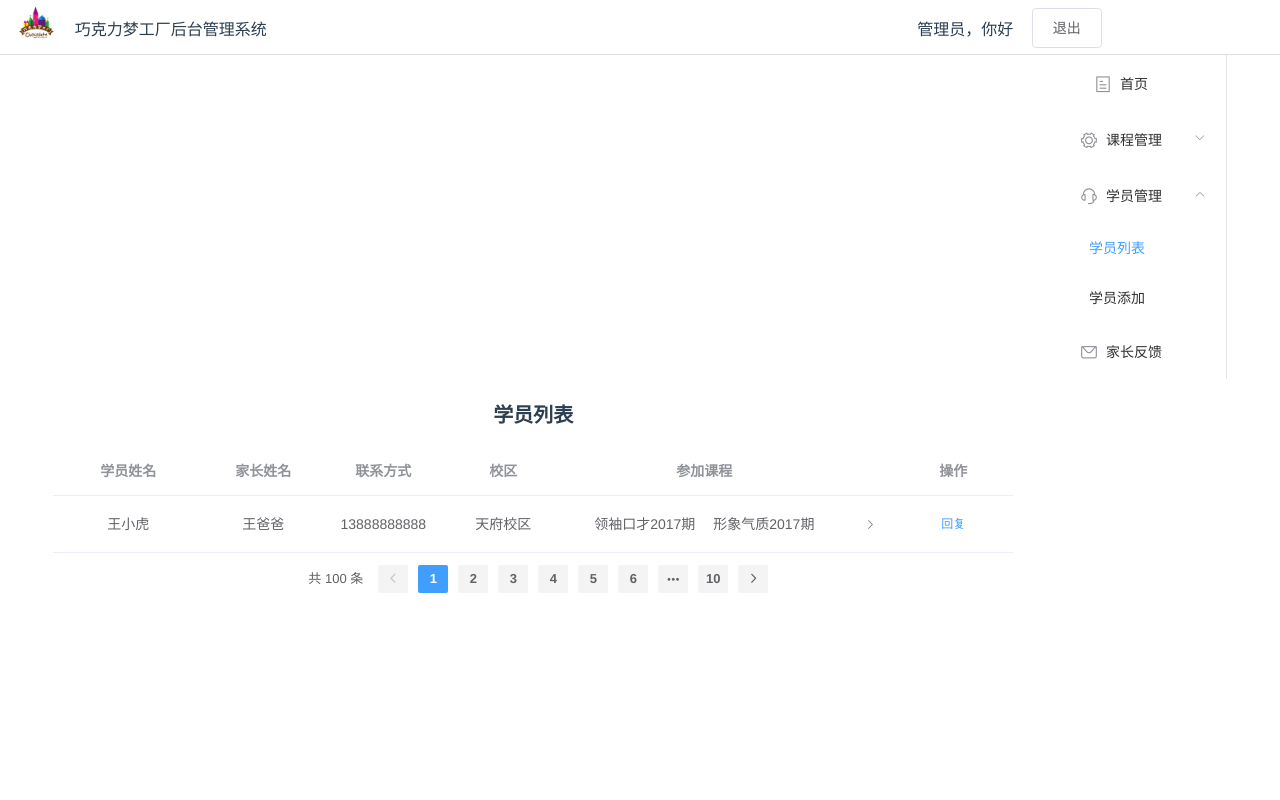
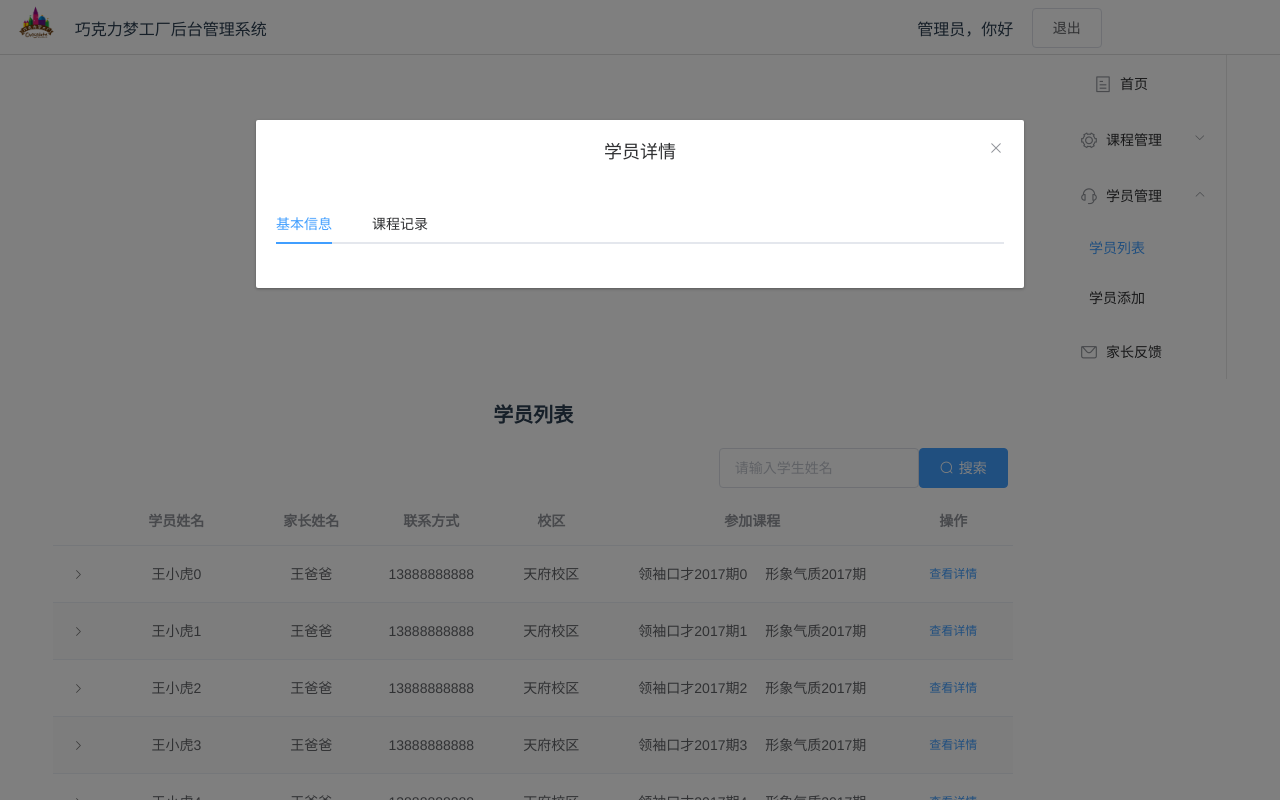
Before and after one commit to WangQingye/a-background-page-for-school-system, a Vue app: page /#/studentList in a window 1280 px wide. Shown: the top 800 px of the page. Built offline with nearby package versions, Linux system fonts and the light colour scheme.

Commit message:
搜索组件

```diff
--- a/src/components/AddStudent.vue
+++ b/src/components/AddStudent.vue
@@ -61,7 +61,7 @@ export default {
     };
     return {
       form: {
-        studentName: "111",
+        studentName: "",
         parentName: "",
         parentContact: "",
         school: "天府校区",
--- a/src/components/StudentList.vue
+++ b/src/components/StudentList.vue
@@ -1,8 +1,18 @@
 <template>
   <div class="student-list">
     <p class="text">学员列表</p>
-        <el-table class="feedback-table" :data="tableData4" style="width: 90%;margin:0 auto" max-height="1000">
-            <el-table-column fixed prop="name" align="center" label="学员姓名" width="150">
+    <search :place-text="'请输入学生姓名'" @search="search"></search>
+    <el-table stripe class="feedback-table" :data="nowData" style="width: 90%;margin:0 auto" max-height="1000">
+      <el-table-column fixed="left" type="expand">
+        <template slot-scope="scope">
+          <el-form label-position="left" inline class="demo-table-expand">
+            <el-form-item v-for="(cls, index) in scope.row.class" :key="index" :label="cls.className">
+              <el-progress class="class-progress" :stroke-width="16" :percentage="cls.finishPercnet" :status="cls.finishPercnet == 100 ? 'success':''"></el-progress>
+            </el-form-item>
+          </el-form>
+        </template>
+      </el-table-column>
+      <el-table-column prop="name" align="center" label="学员姓名" width="150">
       </el-table-column>
       <el-table-column prop="parentName" align="center" label="家长姓名" width="120">
       </el-table-column>
@@ -15,52 +25,77 @@
           <span>{{calClass(scope.row.class)}}</span>
         </template>
       </el-table-column>
-            <el-table-column type="expand">
-                <template slot-scope="scope">
-                    <el-form label-position="left" inline class="demo-table-expand">
-                        <el-form-item v-for="(cls, index) in scope.row.class" :key="index" :label="cls.className">
-                            <el-progress :text-inside="true" :stroke-width="18" :percentage="100" status="success"></el-progress>
-                        </el-form-item>
-                    </el-form>
-                </template>
-            </el-table-column>
       <el-table-column fixed="right" align="center" label="操作" width="120">
         <template slot-scope="scope">
           <el-button v-show="!scope.row.reply" @click="replyFeedBack(scope.row)" type="text" size="small">
-                        回复
-                    </el-button>
-                    <el-button v-show="scope.row.reply" disabled type="text" size="small">
-                        已回复
+            查看详情
           </el-button>
         </template>
       </el-table-column>
     </el-table>
     <div class="feed-back-pagination" style="text-align: left;margin-top: 10px;">
-            <el-pagination background @size-change="handleSizeChange" @current-change="handleCurrentChange" :current-page="currentPage" :page-size="10" layout="total, prev, pager, next" :total="count">
+      <el-pagination ref="paginat" background @size-change="handleSizeChange" @current-change="handleCurrentChange" :current-page="currentPage" :page-size="10" layout="total, prev, pager, next" :total="count">
       </el-pagination>
     </div>
+    <!-- <el-dialog title="修改店铺信息">
+      <el-tabs type="border-card">
+        <el-tab-pane label="用户管理">用户管理</el-tab-pane>
+        <el-tab-pane label="配置管理">配置管理</el-tab-pane>
+        <el-tab-pane label="角色管理">角色管理</el-tab-pane>
+        <el-tab-pane label="定时任务补偿">定时任务补偿</el-tab-pane>
+      </el-tabs>
+    </el-dialog> -->
+    <el-dialog title="学员详情" :visible.sync="dialogVisible" width="60%">
+      <el-tabs>
+        <el-tab-pane label="基本信息">
+
+        </el-tab-pane>
+        <el-tab-pane label="课程记录">配置管理</el-tab-pane>
+      </el-tabs>
+
+    </el-dialog>
   </div>
 </template>
 <script>
+import Search from "./tools/Search.vue";
 export default {
   data() {
-    return {
-      tableData4: [
-        {
-          name: "王小虎",
+    function mockData() {
+      let arr = [];
+      for (let i = 0; i < 100; i++) {
+        arr.push({
+          name: "王小虎" + i,
           parentName: "王爸爸",
           parentContact: "13888888888",
           school: "天府校区",
           class: [
-            { className: "领袖口才2017期", finishPercnet: 40 },
-            { className: "形象气质2017期", finishPercnet: 80 }
-          ],
-          restClass: 66
+            {
+              className: "领袖口才2017期" + i,
+              finishPercnet: Math.floor(Math.random() * 100)
+            },
+            {
+              className: "形象气质2017期",
+              finishPercnet: Math.floor(Math.random() * 100)
             }
           ],
+          restClass: 66,
+          index: i
+        });
+      }
+      return arr;
+    }
+    return {
+      allData: mockData(),
+      nowData: [],
+      searchData: [],
       currentPage: 1,
-      count: 100
+      count: 100,
+      searchText: "",
+      dialogVisible: true
     };
+  },
+  mounted() {
+    this.nowData = this.allData.slice(0, 10);
   },
   methods: {
     handleSizeChange(val) {
@@ -68,9 +103,10 @@ export default {
     },
     handleCurrentChange(val) {
       this.currentPage = val;
-      this.tableData4.forEach(item => {
-        item.name = `王小虎${val}`;
-      });
+      // this.tableData4.forEach(item => {
+      //   item.name = `王小虎${val}`;
+      // });
+      this.nowData = this.allData.slice(val * 10 - 10, val * 10);
     },
     calClass(classArr) {
       let text = "";
@@ -78,12 +114,26 @@ export default {
         text += item.className + "　\n";
       });
       return text;
+    },
+    search(text) {
+      console.log(text);
+      this.searchData = this.allData.filter(item => {
+        return item.name.indexOf(text) !== -1;
+      });
+      this.count = this.searchData.length;
+      this.nowData = this.searchData.slice(
+        this.currentPage * 10 - 10,
+        this.currentPage * 10
+      );
     }
+  },
+  components: {
+    Search
   }
 };
 </script>
 <!-- Add "scoped" attribute to limit CSS to this component only -->
-<style scoped>
+<style>
 .text {
   font-size: 20px;
   font-weight: 600;
@@ -96,4 +146,15 @@ export default {
   width: 460px;
   margin: 0 auto;
 }
+.class-progress {
+  width: 150px;
+  margin-top: 10px;
+  margin-right: 50px;
+}
+.form {
+  display: block;
+}
+.class-progress-text {
+  display: inline;
+}
 </style>
--- /dev/null
+++ b/src/components/tools/Search.vue
@@ -0,0 +1,42 @@
+<template>
+  <div class="search">
+    <el-input class="search-input" :placeholder="placeText" v-model="criteria" style="padding-bottom:10px;" @change="search">
+    </el-input>
+    <el-button type="primary" icon="el-icon-search" v-on:click="search">搜索</el-button>
+  </div>
+</template>
+
+
+
+<script>
+export default {
+  props: {
+    placeText: {
+      type: String,
+      default: '请输入搜索内容'
+    }
+  },
+  data() {
+    return {
+      criteria: ""
+    };
+  },
+  methods: {
+    search(){
+      this.$emit('search', this.criteria)
+    }
+  }
+};
+</script>
+
+<!-- Add "scoped" attribute to limit CSS to this component only -->
+<style scoped>
+.search {
+  width: 300px;
+  float: right;
+  margin-right: 5%;
+}
+.search-input {
+  width: 200px;
+}
+</style>
```
Also changed, not shown: 1 other file (tests, documents, lock files or other folders). Lines whose indentation alone changed are shown as unchanged.
